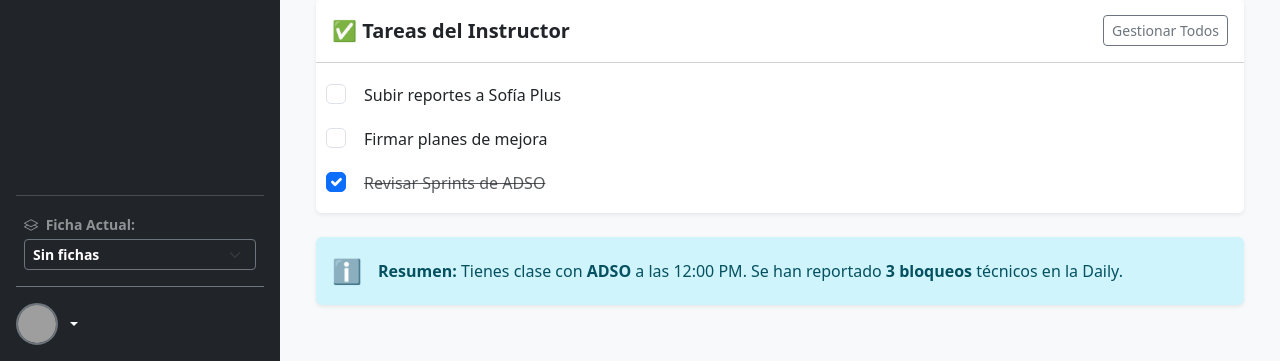
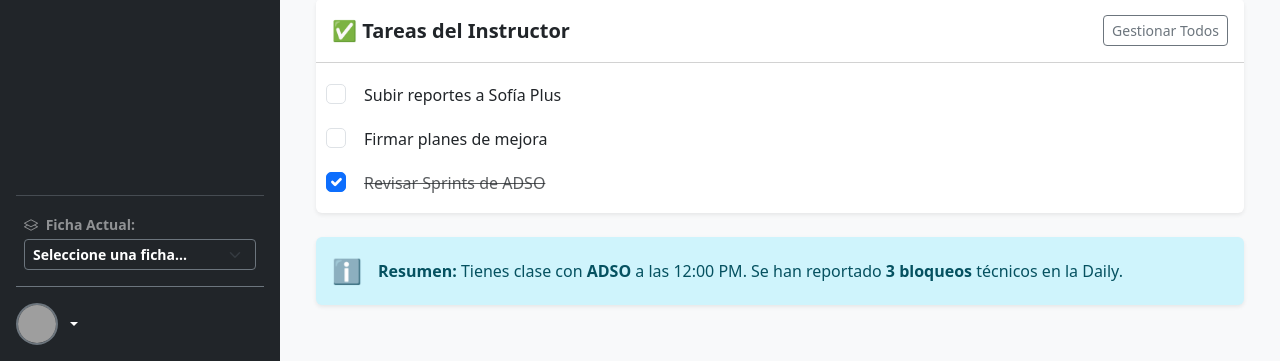
Before and after one commit to AntonyBotelloH/gestorADSO, a Django app: template templates/index.html in a window 1280 px wide. Shown: the part 561-922 px from the top of the page. Run offline with Django 5.2, Linux system fonts and the light colour scheme; the template is opened without the code that fills it, so the values that code supplies are empty; grey boxes are pictures that could not be loaded.

Commit message:
fix: corregir barra aside con links actualizados y habilitada la seleccion de ficha

```diff
--- a/templates/partials/aside.html
+++ b/templates/partials/aside.html
@@ -79,20 +79,24 @@
       </li>
 
       <li class="nav-item mb-1">
-        <a href="#collapseFicha" data-bs-toggle="collapse" class="nav-link text-white rounded d-flex align-items-center {% if '/usuarios/' in request.path %}color-verde-sena-bg fw-bold{% else %}collapsed{% endif %}" aria-expanded="{% if '/usuarios/' in request.path %}true{% else %}false{% endif %}">
+        <a href="#collapseFicha" data-bs-toggle="collapse" class="nav-link text-white rounded d-flex align-items-center {% if '/usuarios/' in request.path or '/ficha/' in request.path or '/resumen-ficha/' in request.path %}color-verde-sena-bg fw-bold{% else %}collapsed{% endif %}" aria-expanded="{% if '/usuarios/' in request.path or '/ficha/' in request.path or '/resumen-ficha/' in request.path %}true{% else %}false{% endif %}">
           <i class="bi bi-folder2-open me-2"></i> Ficha y Planeación
           <i class="bi bi-chevron-down ms-auto" style="font-size: 0.8rem;"></i>
         </a>
-        <div class="collapse {% if '/usuarios/' in request.path %}show{% endif %}" id="collapseFicha" data-bs-parent="#menuAcordeon">
+        <div class="collapse {% if '/usuarios/' in request.path or '/ficha/' in request.path or '/resumen-ficha/' in request.path %}show{% endif %}" id="collapseFicha" data-bs-parent="#menuAcordeon">
           <ul class="nav flex-column ps-4 mt-1">
             <li>
-              <a href="#" class="nav-link text-white-50 py-1">Resumen Ficha</a>
+              <a href="{% url 'inicio_ficha' %}" class="nav-link py-1 {% if request.resolver_match.url_name == 'inicio_ficha' %}text-white fw-bold{% else %}text-white-50{% endif %}">
+                Resumen Ficha
+              </a>
             </li>
             <li>
               <a href="#" class="nav-link text-white-50 py-1">Planeación Pedagógica</a>
             </li>
             <li>
-              <a href="{% url 'inicio_usuario' %}" class="nav-link py-1 {% if request.resolver_match.url_name == 'inicio_usuario' %}text-white fw-bold{% else %}text-white-50{% endif %}">Aprendices y Roles</a>
+              <a href="{% url 'inicio_usuario' %}" class="nav-link py-1 {% if request.resolver_match.url_name == 'inicio_usuario' %}text-white fw-bold{% else %}text-white-50{% endif %}">
+                Aprendices y Roles
+              </a>
             </li>
           </ul>
         </div>
@@ -126,13 +130,23 @@
 
   <div class="mb-3 px-2">
     <label class="text-white-50 fw-bold mb-1 small" for="sidebarFichaSelect"><i class="bi bi-layers me-1"></i> Ficha Actual:</label>
-    <select id="sidebarFichaSelect" class="form-select form-select-sm fw-bold border-secondary bg-dark text-white shadow-none">
-      {% for ficha in lista_fichas %}
-      <option value="{{ ficha.codigo_ficha }}">{{ ficha.codigo_ficha }} - {{ ficha.programa|truncatechars:15 }}</option>
-      {% empty %}
-      <option value="">Sin fichas</option>
-      {% endfor %}
-    </select>
+
+    <form action="{% url 'set_ficha_activa' %}" method="POST" id="formCambiarFicha">
+      {% csrf_token %}
+      <select name="ficha_id" id="sidebarFichaSelect" class="form-select form-select-sm fw-bold border-secondary bg-dark text-white shadow-none" onchange="this.form.submit()">
+
+        <option value="" disabled {% if not ficha_activa %}selected{% endif %}>Seleccione una ficha...</option>
+
+        {% for ficha in lista_fichas %}
+          <option value="{{ ficha.codigo_ficha }}" {% if ficha_activa and ficha_activa.codigo_ficha == ficha.codigo_ficha %}selected{% endif %}>
+            {{ ficha.codigo_ficha }} - {{ ficha.programa|truncatechars:15 }}
+          </option>
+        {% empty %}
+          <option value="" disabled>Sin fichas</option>
+        {% endfor %}
+
+      </select>
+    </form>
   </div>
 
   <div class="dropdown border-top border-secondary pt-3">
```
